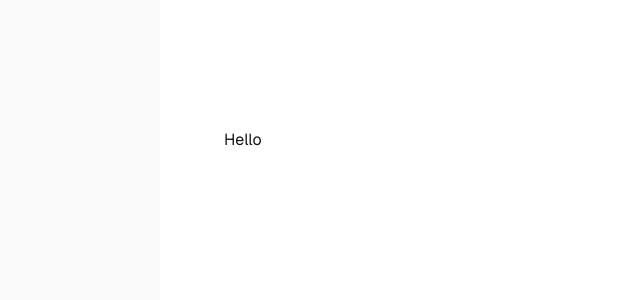
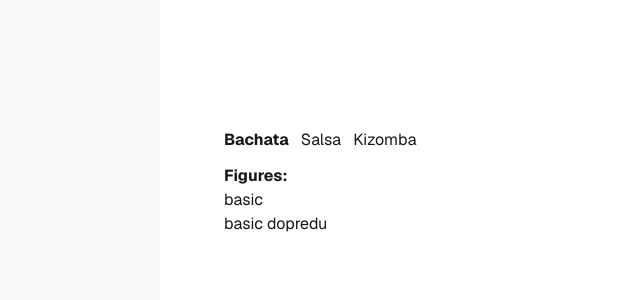
Before and after one commit to peterTylka/abcdance, a Next.js app: page / in a window 1280 px wide. Shown: the top 300 px of the page, without its empty margins (96-736 px from the left). Built offline with nearby package versions, Linux system fonts and the light colour scheme.

Commit message:
basic listing of dances

```diff
--- a/app/page.tsx
+++ b/app/page.tsx
@@ -1,13 +1,37 @@
-import Image from "next/image";
+'use client';
 
-
-
+import { Dance, Dances } from '@/lib/types';
+import { DEFAULT_DANCES } from '@/lib/constants';
+import { useState } from 'react';
 
 export default function Home() {
+  const [dance, setDance] = useState(Dance.Bachata);
+
+  console.log('%c dance', 'background-color: skyblue', { dance });
+
   return (
     <div className="flex min-h-screen items-center justify-center bg-zinc-50 font-sans dark:bg-black">
-      <main className="flex min-h-screen w-full max-w-3xl flex-col items-center justify-between py-32 px-16 bg-white dark:bg-black sm:items-start">
-        <div>Hello</div>
+      <main className="flex min-h-screen w-full max-w-3xl flex-col items-left py-32 px-16 bg-white dark:bg-black sm:items-start">
+        <nav className="flex gap-3 mb-3">
+          {Dances.map((danceItem) => (
+            <button
+              key={danceItem}
+              disabled={dance === danceItem}
+              className={dance === danceItem ? 'font-bold' : 'font-normal'}
+              onClick={() => {
+                setDance(danceItem);
+              }}
+            >
+              {danceItem}
+            </button>
+          ))}
+        </nav>
+        <div className="font-bold">Figures:</div>
+        <ul>
+          {DEFAULT_DANCES[dance].map((figure) => (
+            <li key={figure}>{figure}</li>
+          ))}
+        </ul>
       </main>
     </div>
   );
--- /dev/null
+++ b/lib/types.ts
@@ -0,0 +1,7 @@
+export enum Dance {
+  Salsa = 'Salsa',
+  Bachata = 'Bachata',
+  Kizomba = 'Kizomba',
+}
+
+export const Dances = [Dance.Bachata, Dance.Salsa, Dance.Kizomba];
```
